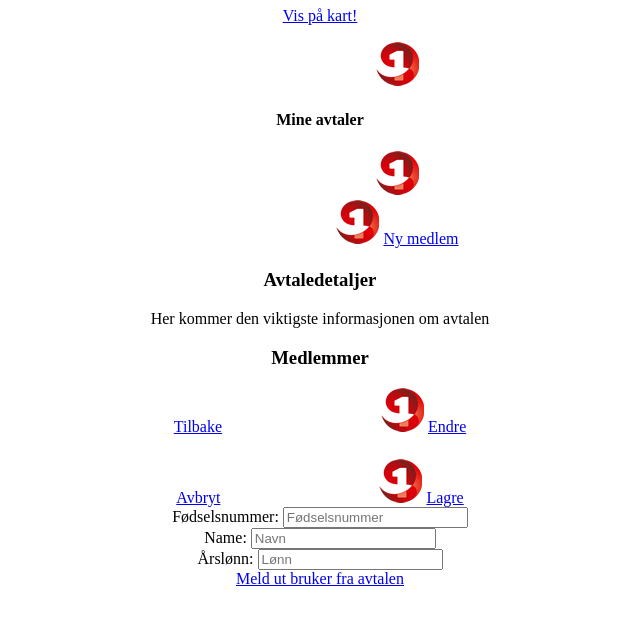
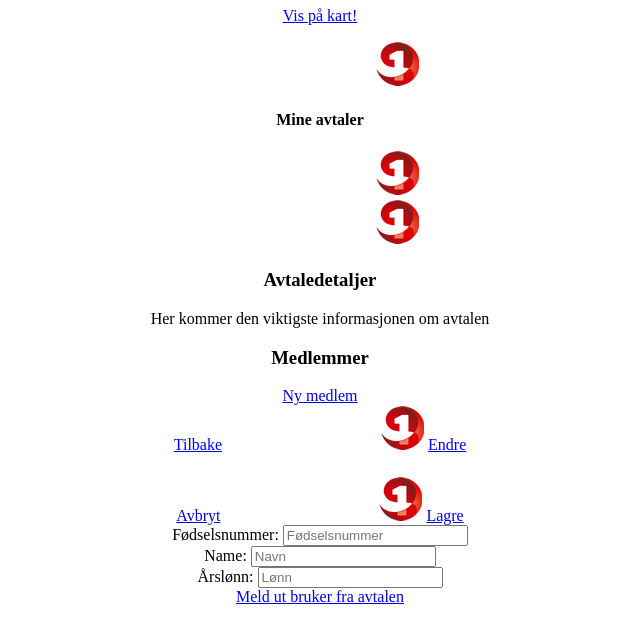
Before and after one commit to sagen/lpt-demo-server, a web app: page / in a window 1280 px wide. Shown: the part 137-780 px from the top of the page, without its empty margins (320-960 px from the left). Run offline with its HTML, style and script files only (its server is not run), Linux system fonts and the light colour scheme; data that the repository does not hold is empty; some libraries are stand-ins or nearby versions.

Commit message:
Moved button. Took too much space in header

```diff
--- a/src/main/webapp/index.html
+++ b/src/main/webapp/index.html
@@ -82,7 +82,6 @@
 	<div id="agreement-page" data-role="page" data-theme="a">
 		<div data-role="header">
 			<img src="img/SB1_header_logo.png" class="logo" />
-        <a href="#" id="register-member-button" data-icon="plus" class="ui-btn-right">Ny medlem</a>
 		</div>
 		<div data-role="content">
 			<h4 id="agreement-header"></h4>
@@ -92,10 +91,10 @@
 					<h3>Avtaledetaljer</h3>
 					<p>Her kommer den viktigste informasjonen om avtalen</p>
 				</div>
-
+			</div>
 			<h3>Medlemmer</h3>
 			<ul data-role="listview" id="member-list" data-inset="true"></ul>
-			</div>
+			<a href="#" id="register-member-button" data-role="button" data-icon="plus">Ny medlem</a>
 		</div>
 	</div>
 
```
Lines whose indentation alone changed are shown as unchanged.
